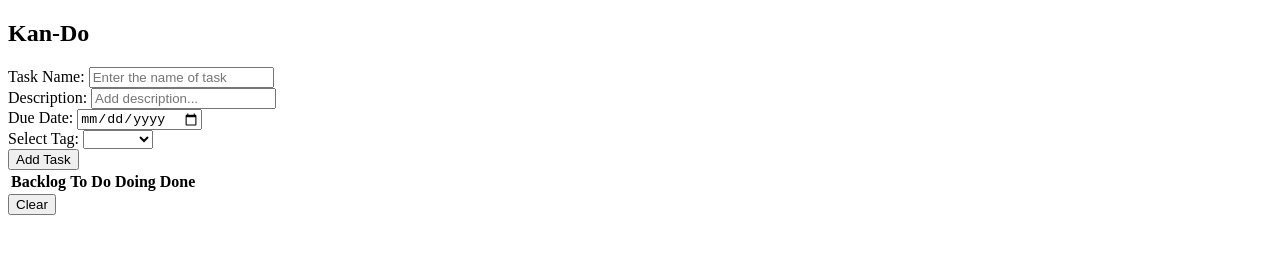
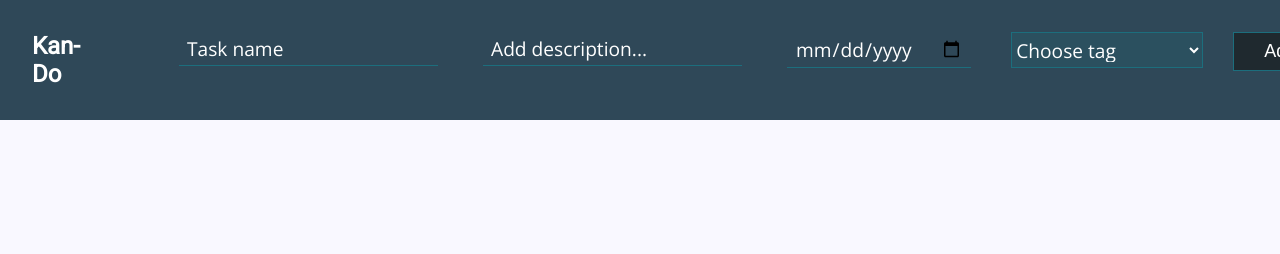
Before and after one commit to matosca/homework_wk06_d5, a plain HTML site: page index.html in a window 1280 px wide. Drawn offline with nearby package versions, Linux system fonts and the light colour scheme.

Commit message:
Added style to form

```diff
--- a/css/style.css
+++ b/css/style.css
@@ -0,0 +1,85 @@
+* {
+  margin: 0;
+  padding: 0;
+}
+body{
+  background-color: #F9F8FF;
+  font-family: 'Roboto', sans-serif;
+  font-size: 1em;
+}
+
+.brand {
+  margin: 2em 2em;
+}
+/* Styling form */
+#form {
+  display: flex;
+  flex-direction: row;
+  background-color: #2F4858;
+  color: #fff;
+  position: fixed;
+  top: 0;
+  z-index: 99;
+  width: 100%;
+}
+
+#task-form {
+  display: flex;
+  flex-direction: row;
+  margin: 2em 2em;
+}
+
+#form-wrapper {
+  display: flex;
+  flex-direction: row;
+  width: 100%;
+  padding-left: 10px;
+  padding-right: 10px;
+}
+
+.inner-wrapper {
+  margin: 0 20px;
+}
+
+.inner-wrapper input {
+  border: none;
+  box-shadow: none;
+  background: rgba(0, 0, 0, 0);
+  color: #fff;
+  font-family: 'Open Sans', sans-serif;
+  font-size: 1.2em;
+  border-bottom: 1px solid #1C6E7D;
+  padding: 3px 8px;
+  margin-left: 5px;
+}
+
+.inner-wrapper select {
+  border: none;
+  outline: none;
+  background: rgba(28, 110, 125, 0.2);
+  border-radius: none;
+  font-family: 'Open Sans', sans-serif;
+  font-size: 1.2em;
+  color: #fff;
+  border: 0.5px solid #1C6E7D;
+  max-width: 40vw;
+  min-width: 15vw;
+  height: 4.5vh;
+}
+
+::placeholder{
+  color: #fff;
+}
+
+.button input[type="submit"] {
+  border: 0.5px solid #1C6E7D;
+  background: rgba(20, 20, 20, .6);
+  font-size: 18px;
+  color: #fff;
+  padding: 8px 30px;
+  cursor: pointer;
+}
+
+.button input[type="submit"]:hover {
+  background: rgba(20, 20, 20, .8);
+}
--- a/index.html
+++ b/index.html
@@ -8,33 +8,34 @@
   <title>Kan-Do</title>
   <script src="js/app.js"></script>
   <link rel="stylesheet" href="css/style.css">
+  <link href="https://fonts.googleapis.com/css?family=Open+Sans:300|Roboto" rel="stylesheet">
 </head>
 <body>
   <section id="form">
-    <header>
+    <header class="brand">
       <h1>Kan-Do</h1>
     </header>
     <form id="task-form">
       <div class="wrapper" id="form-wrapper">
         <div class="inner-wrapper">
-          <label for="name">Task Name: </label>
-          <input type="text" name="name"  id="name" placeholder="Enter the name of task" required>
+          <label for="name"></label>
+          <input type="text" name="name"  id="name" placeholder="Task name" required>
         </div>
 
         <div class="inner-wrapper">
-          <label for="description">Description: </label>
+          <label for="description"></label>
           <input type="text" name="description" id="description" placeholder="Add description...">
         </div>
 
         <div class="inner-wrapper">
-          <label for="date">Due Date: </label>
+          <label for="date"></label>
           <input type="date" name="date" value="" id="due-date">
         </div>
 
         <div class="inner-wrapper">
-          <label for="tag">Select Tag: </label>
+          <label for="tag"></label>
           <select class="selector" id="tag-selector" name="tag">
-            <option value="" disabled selected></option>
+            <option value="Choose Tag">Choose tag</option>
             <option value="Backlog">Backlog</option>
             <option value="To do">To do</option>
             <option value="Doing">Doing</option>
@@ -48,25 +49,15 @@
     </form>
   </section>
   <section id="content">
-    <div class="table">
-      <table id="task-list">
-        <colgroup span="4"></colgroup>
-        <thead>
-          <tr>
-            <th>Backlog</th>
-            <th>To Do</th>
-            <th>Doing</th>
-            <th>Done</th>
-          </tr>
-        </thead>
-        <tbody>
-          <!-- <tr></tr> -->
-        </tbody>
-      </table>
+    <div class="tasks">
+
     </div>
-    <form id="delete" >
-      <input type="submit" value="Clear"/>
-    </form>
   </section>
+  <!-- <section id="list-levels">
+    <legend><span>Backlog</span> <span>To Do</span> <span>Doing</span> <span>Done</span> </legend>
+  </section> -->
+  <form id="delete" >
+    <input type="submit" value="Clear"/>
+  </form>
 </body>
 </html>
--- a/js/app.js
+++ b/js/app.js
@@ -6,18 +6,45 @@ document.addEventListener('DOMContentLoaded', () => {
   const handleFormAdd = function (event) {
     event.preventDefault();
 
-    const resultList = document.querySelector('#table');
+    //Selected #content assigned to variable result
+    const resultTaskList = document.querySelector('#content');
 
-    const tableListTasks = document.querySelector('#task-list');
+    //Const capturing the event target values
+    const taskName = event.target[0].value;
+    const taskDescription = event.target[1].value;
+    const taskDueDate = event.target[2].value;
+    const taskTagSelect = event.target[3].value;
 
-    const listItems = document.createElement('td');
-    listItems.classList.add('tasks');
+    //Main Container for resulted list created
+    // const mainContent = document.createElement('div');
+    // mainContent.classList.add('task-list');
 
-    listItems.textContent = `${event.target[0].value} ${event.target[1].value} ${event.target[2].value} ${event.target[3].value}`;
+    // list items captures in const to append to resultTaskList
+    const listItemName = document.createElement('h5');
+    listItemName.textContent = taskName;
+    listItemName.classList.add('heading');
 
+    const listItemDescription = document.createElement('p');
+    listItemDescription.textContent = taskDescription;
+    listItemDescription.classList.add('description');
+
+    const listItemDate = document.createElement('p');
+    listItemDate.textContent = `Due Date: ${taskDueDate} | ${taskTagSelect}`;
+    listItemDate.classList.add('date');
+
+    // const listItemTag = document.createElement('span');
+    // listItemTag.textContent = taskTagSelect;
+    // listItemTag.classList.add('tag');
+
+    resultTaskList.appendChild(listItemName);
+    resultTaskList.appendChild(listItemDescription);
+    resultTaskList.appendChild(listItemDate);
+
+    // listItems.textContent = `${event.target[0].value} ${event.target[1].value} ${event.target[2].value} ${event.target[3].value}`;
+    // resultTaskList.appendChild(listItems);
+
+    //Reseting the form
     document.getElementById('task-form').reset();
-
-    tableListTasks.appendChild(listItems);
   };
 
   form.addEventListener('submit', handleFormAdd);
@@ -26,8 +53,8 @@ document.addEventListener('DOMContentLoaded', () => {
     const handleFormDelete = (event) => {
       event.preventDefault();
 
-      const resultList = document.querySelector('#task-list');
-      const children = document.querySelectorAll('.tasks');
+      const resultList = document.querySelector('#content');
+      const children = document.querySelectorAll('.heading, .description, .date');
 
       children.forEach((child) => {
         resultList.removeChild(child);
```
